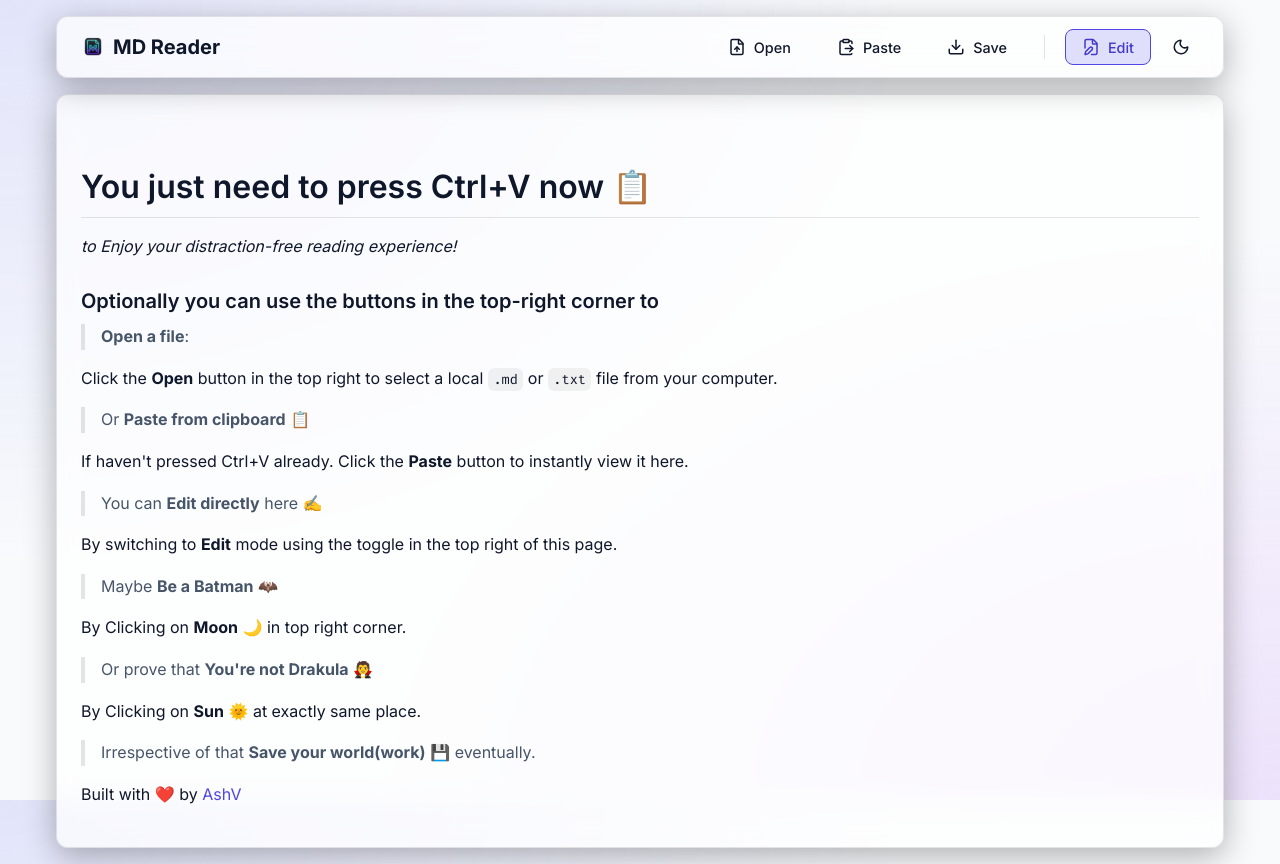
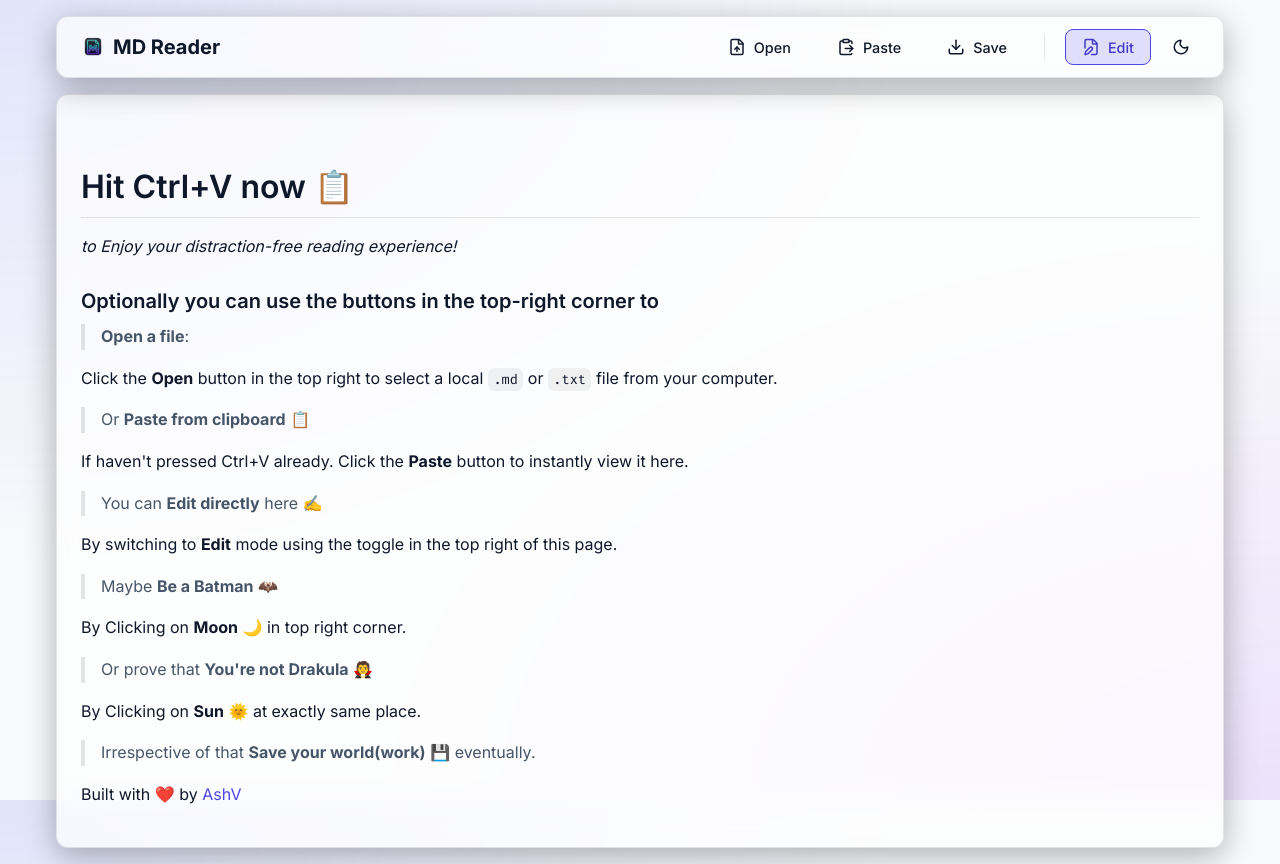
Before and after one commit to AshV/markdown-reader, a React (Vite) app: page / in a window 1280 px wide. Built offline with nearby package versions, Linux system fonts and the light colour scheme.

Commit message:
fixed split view

```diff
--- a/src/App.tsx
+++ b/src/App.tsx
@@ -7,7 +7,7 @@ import rehypeHighlight from 'rehype-highlight';
 import { BookOpen, FileEdit, FileUp, Download, Sun, Moon, ClipboardPaste } from 'lucide-react';
 import './App.css';
 
-const DEFAULT_MARKDOWN = `# You just need to  press Ctrl+V now 📋
+const DEFAULT_MARKDOWN = `# Hit Ctrl+V now 📋
 
 _to Enjoy your distraction-free reading experience!_
 
@@ -184,7 +184,7 @@ function App() {
       </header>
 
       <main className="content-area">
-        {isEditing ? (
+        {isEditing && (
           <div className="pane glass-panel">
             <textarea
               className="editor"
@@ -194,7 +194,7 @@ function App() {
               autoFocus
             />
           </div>
-        ) : (
+        )}
         <div className="pane glass-panel preview-container">
           <div className="markdown-body">
             <ReactMarkdown
@@ -205,7 +205,6 @@ function App() {
             </ReactMarkdown>
           </div>
         </div>
-        )}
       </main>
     </div>
   );
```
Lines whose indentation alone changed are shown as unchanged.
